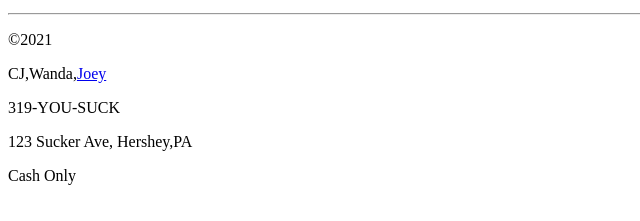
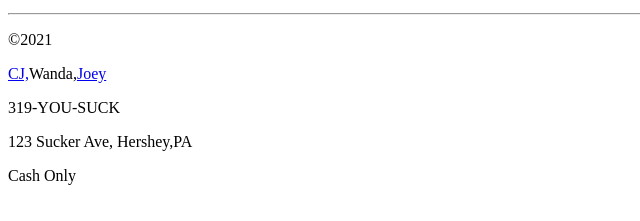
Before and after one commit to Joey393d/Lab04, a plain HTML site: page index.html in a window 1280 px wide. Shown: the part 393-614 px from the top of the page, 0-640 px from the left. Drawn offline with Linux system fonts and the light colour scheme.

Commit message:
added cjs link

```diff
--- a/index.html
+++ b/index.html
@@ -44,7 +44,7 @@
     <hr>
     <footer>
         <p>©2021</p>
-        <p>CJ,Wanda,<a href=https://github.com/Joey393d>Joey</a></p>
+        <p><a href=https://github.com/cjf2022>CJ,</a>Wanda,<a href=https://github.com/Joey393d>Joey</a></p>
         <p>319-YOU-SUCK</p>
         <p>123 Sucker Ave, Hershey,PA</p>
         <p>Cash Only</p>
```
